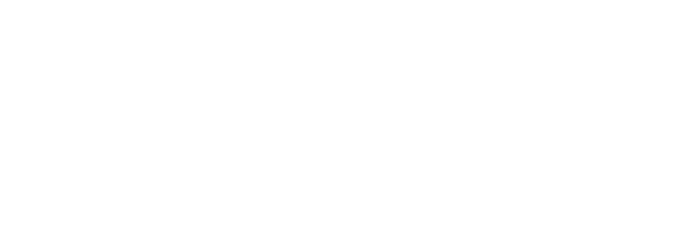
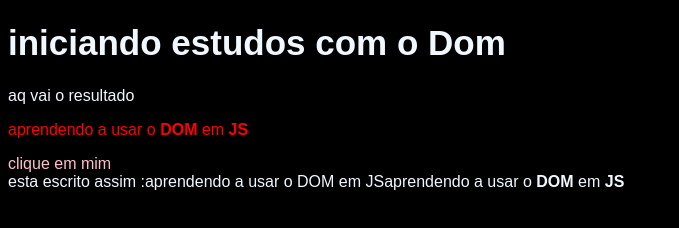
Before and after one commit to willdev24/javascript, a plain HTML site: page javascript_curso_em_video/aula04_DOM/aula01_dom.html in a window 1280 px wide. Shown: the whole page, without its empty margins (0-679 px from the left). Drawn offline with Linux system fonts and the light colour scheme.

Commit message:
aprendendo o dom

```diff
--- a/javascript_curso_em_video/aula04_DOM/aula01_dom.html
+++ b/javascript_curso_em_video/aula04_DOM/aula01_dom.html
@@ -3,9 +3,18 @@
 <head>
     <meta charset="UTF-8">
     <meta name="viewport" content="width=device-width, initial-scale=1.0">
-    <title>Document</title>
+    <title>primeiros passos com dOM</title>
+<link rel="stylesheet" href="style_js.css">
 </head>
 <body>
+        <h1>iniciando estudos com o Dom </h1>
+        <p>aq vai o resultado</p>
+        <P>aprendendo a usar o <strong>DOM</strong>  em <strong>JS</strong> </P>
+        <div id="msg">clique em mim</div>
 
+
+    <script src="main.js">
+
+    </script>
 </body>
 </html>
--- /dev/null
+++ b/javascript_curso_em_video/aula04_DOM/main.js
@@ -0,0 +1,18 @@
+var p1 = document.getElementsByTagName('p')[1]
+
+window.document.write('esta escrito assim :' + p1.innerText)//pega o html sem formatacao
+
+p1.style.color  = 'red'
+
+var corpo = window.document.body
+
+corpo.style.background = 'black'
+
+document.write(p1.innerHTML) //innerhtml pega o html inteiro
+
+/*
+var d = window.document.getElementById('msg')
+d.style.background = 'green'
+d.innerText = 'estou aguardando...' */
+
+var e = document.querySelector('div#msg').style.color = 'pink'
--- /dev/null
+++ b/javascript_curso_em_video/aula04_DOM/style_js.css
@@ -0,0 +1,18 @@
+@charset "UTF-8";
+
+*/*{
+    box-sizing: border-box;
+    margin: 0px;
+    padding: 0px;
+}*/
+
+body{
+    background-color: rgb(15, 99, 255);
+    color: aliceblue;
+    font-family: Arial, Helvetica, sans-serif;
+}
+
+h1{
+    font-size: 35px;
+
+}
```
